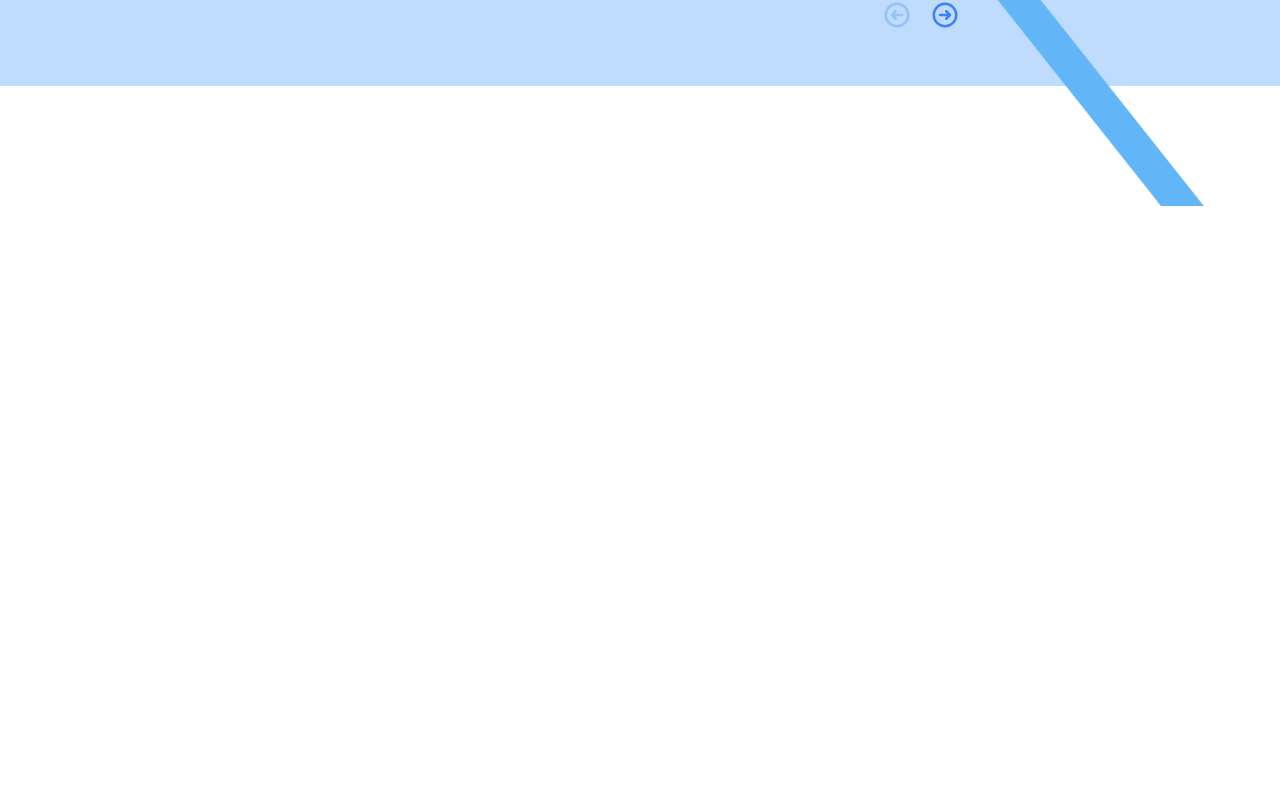
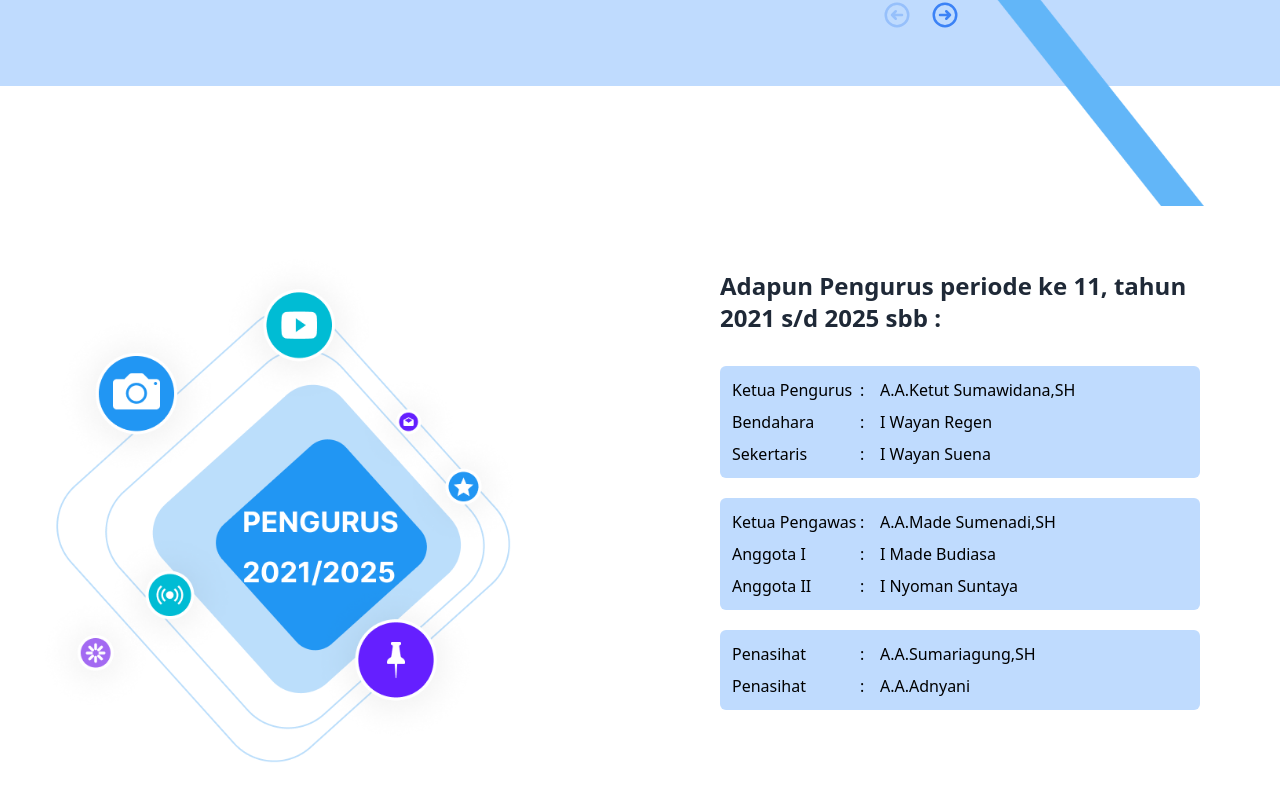
Before and after one commit to rizkymakruf/koperasi, a Next.js app: page / in a window 1280 px wide. Shown: the part 2194-2994 px from the top of the page. Before the commit the page ends 2400 px from the top, so only its background shows below. Built offline with nearby package versions, Linux system fonts and the light colour scheme.

Commit message:
initial commit

```diff
--- /dev/null
+++ b/components/pengurus/pengurus.js
@@ -0,0 +1,70 @@
+import { memo } from "react";
+import Image from "next/image";
+import Artwork from "../../public/artwork7.png";
+
+const Pengurus = () => {
+  return (
+    <>
+      <div className="w-full h-screen grid grid-cols-2">
+        <div className="relative w-5/6 h-screen pt-10 pl-8">
+          <Image src={Artwork} layout={"responsive"} objectFit={"cover"} />
+        </div>
+        <div className="pt-16 px-20 space-y-8">
+          <p className="text-2xl font-semibold text-gray-800">
+            Adapun Pengurus periode ke 11, tahun 2021 s/d 2025 sbb :
+          </p>
+          <div className="space-y-5 flex flex-col">
+            <div className="bg-blue-200 w-full p-3 rounded-md flex flex-col space-y-2">
+              <div className="flex items-center">
+                <div className="w-32">Ketua Pengurus</div>
+                <div className="w-5">:</div>
+                <div>A.A.Ketut Sumawidana,SH</div>
+              </div>
+              <div className="flex items-center">
+                <div className="w-32">Bendahara</div>
+                <div className="w-5">:</div>
+                <div>I Wayan Regen</div>
+              </div>
+              <div className="flex items-center">
+                <div className="w-32">Sekertaris</div>
+                <div className="w-5">:</div>
+                <div>I Wayan Suena</div>
+              </div>
+            </div>
+            <div className="bg-blue-200 w-full p-3 rounded-md flex flex-col space-y-2">
+              <div className="flex items-center">
+                <div className="w-32">Ketua Pengawas</div>
+                <div className="w-5">:</div>
+                <div>A.A.Made Sumenadi,SH</div>
+              </div>
+              <div className="flex items-center">
+                <div className="w-32">Anggota I</div>
+                <div className="w-5">:</div>
+                <div>I Made Budiasa</div>
+              </div>
+              <div className="flex items-center">
+                <div className="w-32">Anggota II</div>
+                <div className="w-5">:</div>
+                <div>I Nyoman Suntaya</div>
+              </div>
+            </div>
+            <div className="bg-blue-200 w-full p-3 rounded-md flex flex-col space-y-2">
+              <div className="flex items-center">
+                <div className="w-32">Penasihat</div>
+                <div className="w-5">:</div>
+                <div>A.A.Sumariagung,SH</div>
+              </div>
+              <div className="flex items-center">
+                <div className="w-32">Penasihat</div>
+                <div className="w-5">:</div>
+                <div>A.A.Adnyani</div>
+              </div>
+            </div>
+          </div>
+        </div>
+      </div>
+    </>
+  );
+};
+
+export default memo(Pengurus);
--- a/pages/index.js
+++ b/pages/index.js
@@ -5,6 +5,7 @@ import Navbar from "../components/layout/navbar";
 import Benner from "../components/benner/benner";
 import AboutUs from "../components/aboutUs/aboutUs";
 import OurService from "../components/slider/ourService";
+import Pengurus from "../components/pengurus/pengurus";
 
 export default function Home() {
   return (
@@ -21,6 +22,9 @@ export default function Home() {
       {useMemo(() => {
         return <OurService />;
       })}
+      {useMemo(() => {
+        return <Pengurus />;
+      })}
     </>
   );
 }
```
